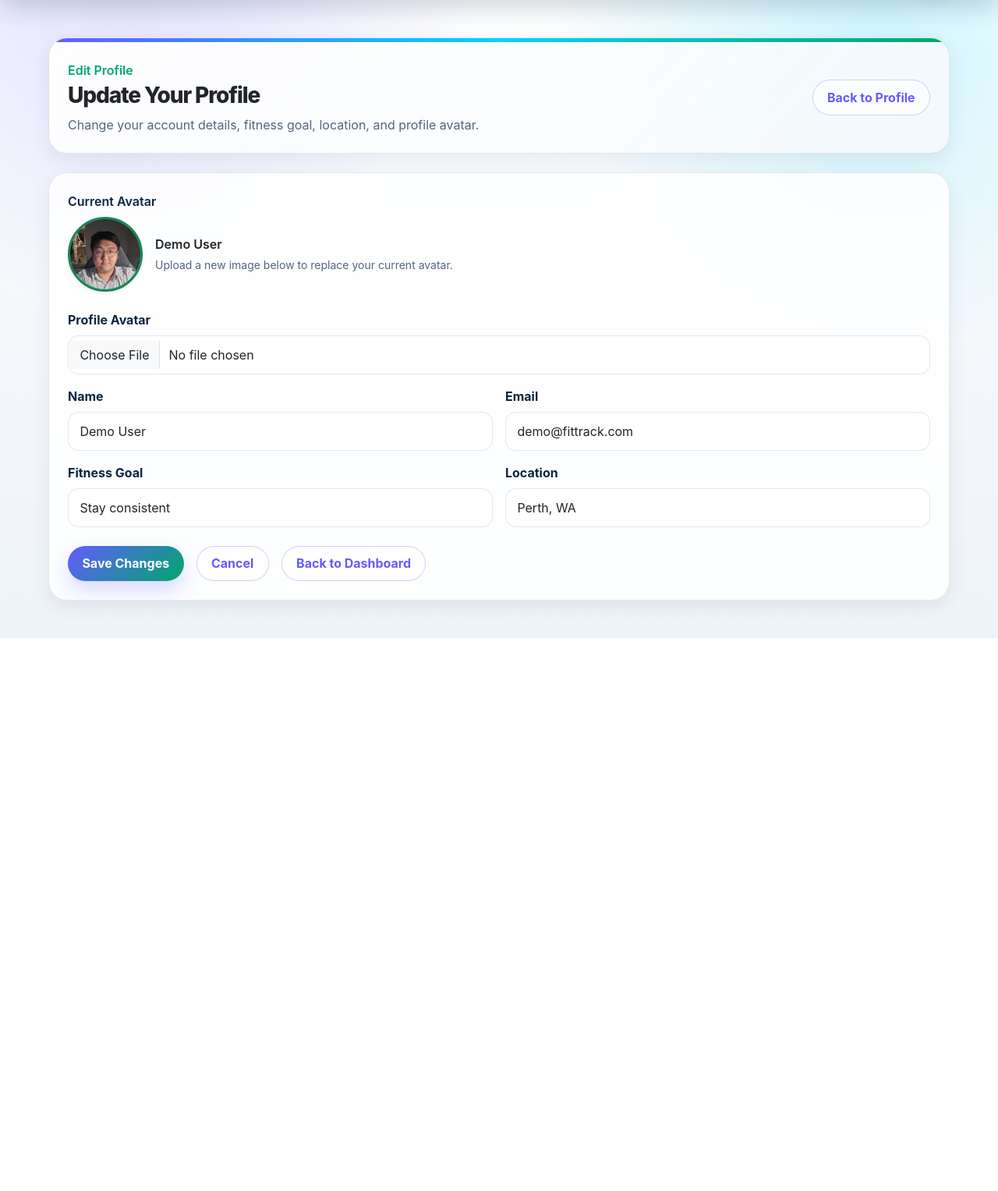
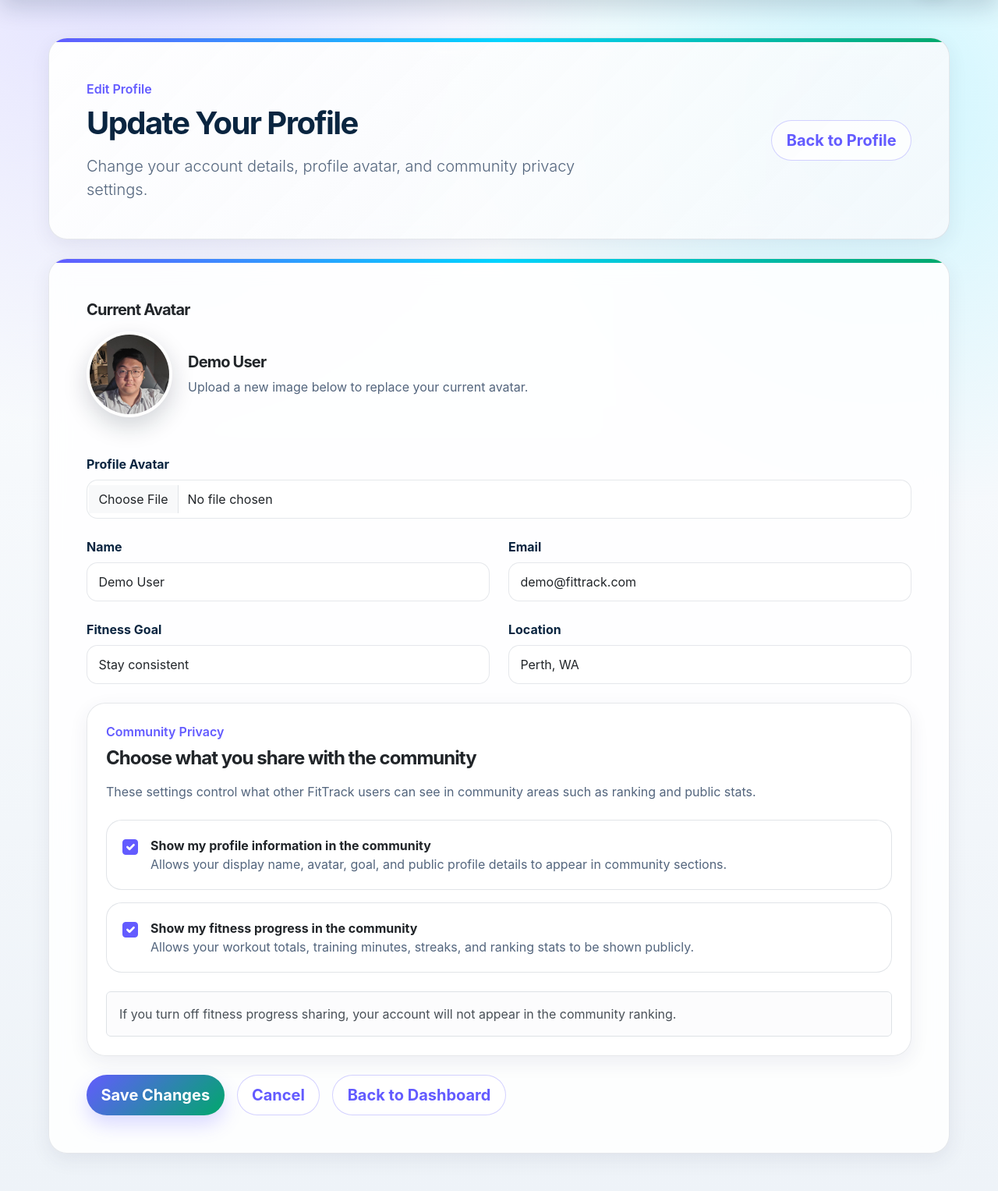
Before and after one commit to kiegiam/CITS3403-Test-Repo, a Flask app: page /profile/edit in a window 1280 px wide. Shown: the part 72-1599 px from the top of the page at 78% size. Before the commit the page ends 890 px from the top, so only its background shows below. Run offline with Flask 3, Linux system fonts and the light colour scheme; a user stored in the database is signed in; some libraries are stand-ins or nearby versions.

Commit message:
Update edit_profile.html

```diff
--- a/templates/edit_profile.html
+++ b/templates/edit_profile.html
@@ -14,7 +14,73 @@
         rel="stylesheet"
         href="{{ url_for('static', filename='css/styles.css') }}"
     >
+
+    <style>
+        .avatar-preview-row {
+            display: flex;
+            align-items: center;
+            gap: 1.25rem;
+            flex-wrap: wrap;
+        }
+
+        .avatar-preview-box {
+            width: 110px !important;
+            height: 110px !important;
+            min-width: 110px;
+            max-width: 110px !important;
+            max-height: 110px !important;
+            border-radius: 50%;
+            object-fit: cover;
+            display: block;
+            flex-shrink: 0;
+            border: 4px solid rgba(255, 255, 255, 0.92);
+            box-shadow: 0 12px 30px rgba(15, 23, 42, 0.18);
+            background: #f3f4f6;
+        }
+
+        .avatar-preview-fallback {
+            display: flex;
+            align-items: center;
+            justify-content: center;
+            font-size: 2rem;
+            font-weight: 800;
+            color: #ffffff;
+            background: linear-gradient(135deg, #635bff, #00a86b);
+        }
+
+        .avatar-preview-info {
+            min-width: 220px;
+        }
+
+        .privacy-option {
+            display: block;
+            padding: 1.25rem;
+            border: 1px solid rgba(10, 37, 64, 0.12);
+            border-radius: 1.25rem;
+            background: rgba(255, 255, 255, 0.78);
+            cursor: pointer;
+            transition: transform 0.18s ease, box-shadow 0.18s ease, border-color 0.18s ease;
+        }
+
+        .privacy-option:hover {
+            transform: translateY(-2px);
+            border-color: rgba(99, 91, 255, 0.38);
+            box-shadow: 0 14px 30px rgba(50, 50, 93, 0.10);
+        }
+
+        .privacy-option .form-check-input {
+            width: 1.25rem;
+            height: 1.25rem;
+            cursor: pointer;
+        }
+
+        .privacy-option .form-check-input:checked {
+            background-color: #635bff;
+            border-color: #635bff;
+        }
+    </style>
 </head>
+
 <body class="bg-light">
 
 <header>
@@ -92,7 +158,9 @@
                                     My Profile
                                 </a>
                             </li>
+
                             <li><hr class="dropdown-divider"></li>
+
                             <li>
                                 <a class="dropdown-item text-danger" href="{{ url_for('logout') }}">
                                     Logout
@@ -101,6 +169,7 @@
                         </ul>
                     </div>
                 </div>
+
             </div>
         </div>
     </nav>
@@ -109,84 +178,98 @@
 <main class="py-5">
     <div class="container">
 
-            <section class="mb-4">
-                <div class="card shadow-sm border-0 hero-card">
-                    <div class="card-body p-4">
+        <section class="card border-0 shadow-sm hero-card mb-4">
+            <div class="card-body p-4 p-lg-5">
                 <div class="row align-items-center g-4">
-                            <div class="col-md-8">
-                                <p class="text-success fw-semibold mb-1">Edit Profile</p>
-                                <h1 class="h3 mb-2">Update Your Profile</h1>
-                                <p class="mb-0 text-muted">
-                                    Change your account details, fitness goal, location, and profile avatar.
+                    <div class="col-lg-8">
+                        <p class="fw-semibold mb-2" style="color: #635bff;">
+                            Edit Profile
+                        </p>
+
+                        <h1 class="display-6 fw-bold mb-3">
+                            Update Your Profile
+                        </h1>
+
+                        <p class="lead text-muted mb-0">
+                            Change your account details, profile avatar, and community privacy settings.
                         </p>
                     </div>
 
-                            <div class="col-md-4 text-md-end">
-                                <a href="{{ url_for('profile') }}" class="btn btn-outline-success">
+                    <div class="col-lg-4 text-lg-end">
+                        <a href="{{ url_for('profile') }}" class="btn btn-outline-success btn-lg">
                             Back to Profile
                         </a>
                     </div>
                 </div>
             </div>
-                </div>
         </section>
+
+        <section class="card border-0 shadow-sm dashboard-info-card">
+            <div class="card-body p-4 p-lg-5">
 
                 {% with messages = get_flashed_messages() %}
                     {% if messages %}
-                    <div class="alert alert-warning" role="alert">
+                        <div class="alert alert-danger" role="alert">
                             {{ messages[0] }}
                         </div>
                     {% endif %}
                 {% endwith %}
 
-            <section>
-                <div class="card shadow-sm border-0">
-                    <div class="card-body p-4">
+                <form
+                    method="POST"
+                    action="{{ url_for('edit_profile') }}"
+                    enctype="multipart/form-data"
+                >
+                    <input type="hidden" name="csrf_token" value="{{ csrf_token() }}">
+                    <input type="hidden" name="privacy_settings_present" value="1">
 
-                        <form method="POST" enctype="multipart/form-data">
-                            <input type="hidden" name="csrf_token" value="{{ csrf_token() }}">
+                    <div class="mb-5">
+                        <h2 class="h5 fw-bold mb-3">
+                            Current Avatar
+                        </h2>
 
-                            <div class="mb-4">
-                                <label class="form-label fw-semibold">Current Avatar</label>
-
-                                <div class="d-flex align-items-center gap-3">
-                                    <div
-                                        class="rounded-circle bg-success text-white d-flex align-items-center justify-content-center shadow-sm border border-3 border-success overflow-hidden"
-                                        style="width: 96px; height: 96px; font-size: 2rem; font-weight: 700;"
-                                    >
+                        <div class="avatar-preview-row">
                             {% if profile.avatar_filename %}
                                 <img
                                     src="{{ url_for('static', filename='uploads/' ~ profile.avatar_filename) }}"
-                                                alt="Current profile avatar"
-                                                class="w-100 h-100"
-                                                style="object-fit: cover;"
+                                    alt="Current avatar"
+                                    class="avatar-preview-box"
                                 >
                             {% else %}
-                                            {{ profile.name[0] }}
+                                <div class="avatar-preview-box avatar-preview-fallback">
+                                    {% if profile.name %}
+                                        {% set name_parts = profile.name.split() %}
+                                        {{ name_parts[0][0]|upper }}{% if name_parts|length > 1 %}{{ name_parts[-1][0]|upper }}{% endif %}
+                                    {% else %}
+                                        U
                                     {% endif %}
                                 </div>
+                            {% endif %}
 
-                                    <div>
-                                        <p class="mb-1 fw-semibold">{{ profile.name }}</p>
-                                        <p class="mb-0 text-muted small">
+                            <div class="avatar-preview-info">
+                                <h3 class="h5 fw-bold mb-2">
+                                    {{ profile.name }}
+                                </h3>
+
+                                <p class="text-muted mb-0">
                                     Upload a new image below to replace your current avatar.
                                 </p>
                             </div>
                         </div>
                     </div>
 
-                            <div class="mb-3">
+                    <div class="mb-4">
                         <label for="avatar" class="form-label">Profile Avatar</label>
                         <input
+                            type="file"
                             class="form-control"
-                                    type="file"
                             id="avatar"
                             name="avatar"
-                                    accept="image/*"
+                            accept="image/png, image/jpeg, image/jpg, image/gif"
                         >
                     </div>
 
-                            <div class="row g-3">
+                    <div class="row g-4 mb-4">
                         <div class="col-md-6">
                             <label for="name" class="form-label">Name</label>
                             <input
@@ -205,9 +288,8 @@
                                 type="email"
                                 class="form-control"
                                 id="email"
-                                        name="email"
                                 value="{{ profile.email }}"
-                                        required
+                                readonly
                             >
                         </div>
 
@@ -219,7 +301,7 @@
                                 id="goal"
                                 name="goal"
                                 value="{{ profile.goal }}"
-                                        placeholder="Build strength, lose weight, run longer"
+                                placeholder="Stay consistent"
                             >
                         </div>
 
@@ -236,14 +318,81 @@
                         </div>
                     </div>
 
-                            <div class="d-flex gap-3 mt-4 flex-wrap">
-                                <button type="submit" class="btn btn-success">Save Changes</button>
-                                <a href="{{ url_for('profile') }}" class="btn btn-outline-success">Cancel</a>
-                                <a href="{{ url_for('dashboard') }}" class="btn btn-outline-success">Back to Dashboard</a>
+                    <div class="card border-0 shadow-sm mb-4" style="border-radius: 1.5rem;">
+                        <div class="card-body p-4">
+                            <p class="fw-semibold mb-2" style="color: #635bff;">
+                                Community Privacy
+                            </p>
+
+                            <h2 class="h4 fw-bold mb-3">
+                                Choose what you share with the community
+                            </h2>
+
+                            <p class="text-muted mb-4">
+                                These settings control what other FitTrack users can see in community areas such as ranking and public stats.
+                            </p>
+
+                            <div class="d-grid gap-3">
+                                <label class="privacy-option">
+                                    <div class="d-flex align-items-start gap-3">
+                                        <input
+                                            class="form-check-input mt-1"
+                                            type="checkbox"
+                                            name="show_public_profile"
+                                            id="show_public_profile"
+                                            {% if profile.show_public_profile %}checked{% endif %}
+                                        >
+
+                                        <div>
+                                            <strong>Show my profile information in the community</strong>
+                                            <p class="text-muted mb-0">
+                                                Allows your display name, avatar, goal, and public profile details to appear in community sections.
+                                            </p>
+                                        </div>
+                                    </div>
+                                </label>
+
+                                <label class="privacy-option">
+                                    <div class="d-flex align-items-start gap-3">
+                                        <input
+                                            class="form-check-input mt-1"
+                                            type="checkbox"
+                                            name="show_public_fitness"
+                                            id="show_public_fitness"
+                                            {% if profile.show_public_fitness %}checked{% endif %}
+                                        >
+
+                                        <div>
+                                            <strong>Show my fitness progress in the community</strong>
+                                            <p class="text-muted mb-0">
+                                                Allows your workout totals, training minutes, streaks, and ranking stats to be shown publicly.
+                                            </p>
+                                        </div>
+                                    </div>
+                                </label>
+                            </div>
+
+                            <div class="alert alert-light border mt-4 mb-0" role="alert">
+                                If you turn off fitness progress sharing, your account will not appear in the community ranking.
+                            </div>
+                        </div>
+                    </div>
+
+                    <div class="d-flex flex-wrap gap-3">
+                        <button type="submit" class="btn btn-success btn-lg">
+                            Save Changes
+                        </button>
+
+                        <a href="{{ url_for('profile') }}" class="btn btn-outline-success btn-lg">
+                            Cancel
+                        </a>
+
+                        <a href="{{ url_for('dashboard') }}" class="btn btn-outline-success btn-lg">
+                            Back to Dashboard
+                        </a>
                     </div>
                 </form>
 
-                    </div>
             </div>
         </section>
 
@@ -253,5 +402,6 @@
 <script
     src="https://cdn.jsdelivr.net/npm/bootstrap@5.3.3/dist/js/bootstrap.bundle.min.js">
 </script>
+
 </body>
 </html>
```
Lines whose indentation alone changed are shown as unchanged.
